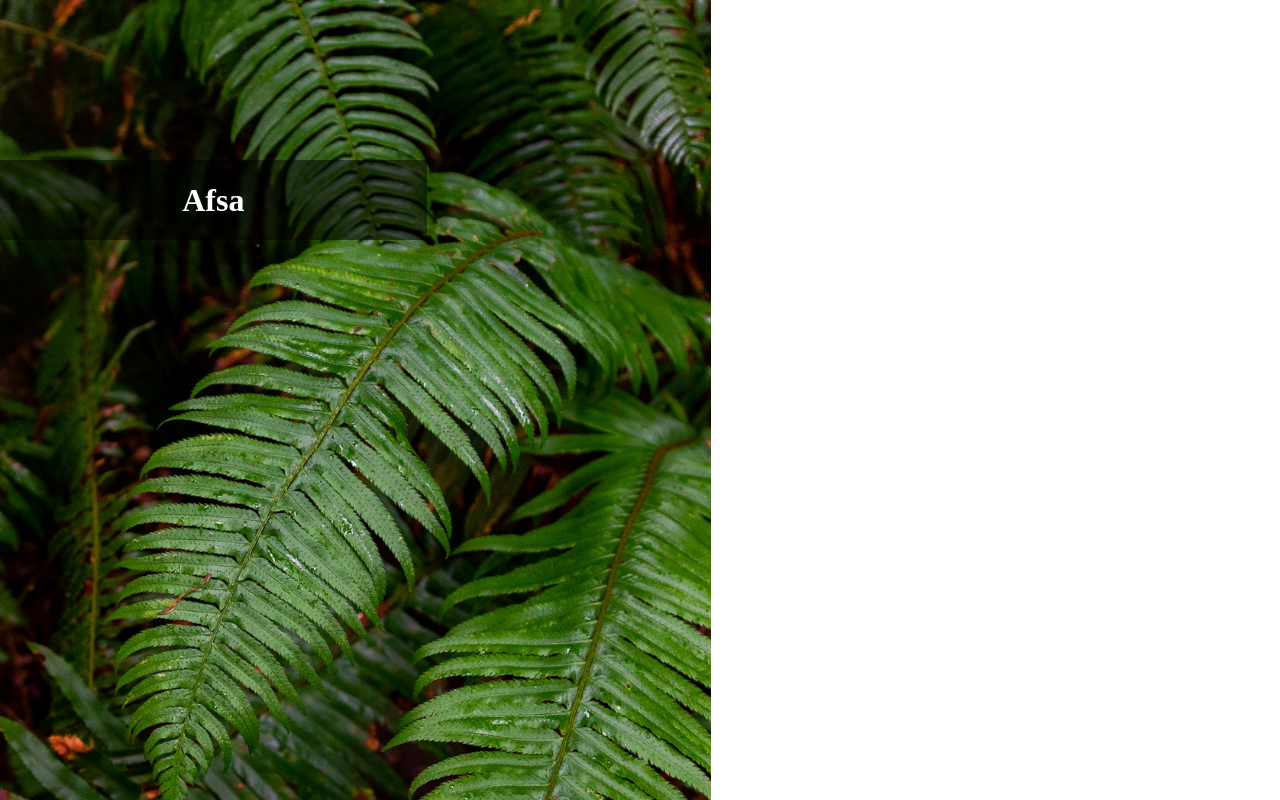
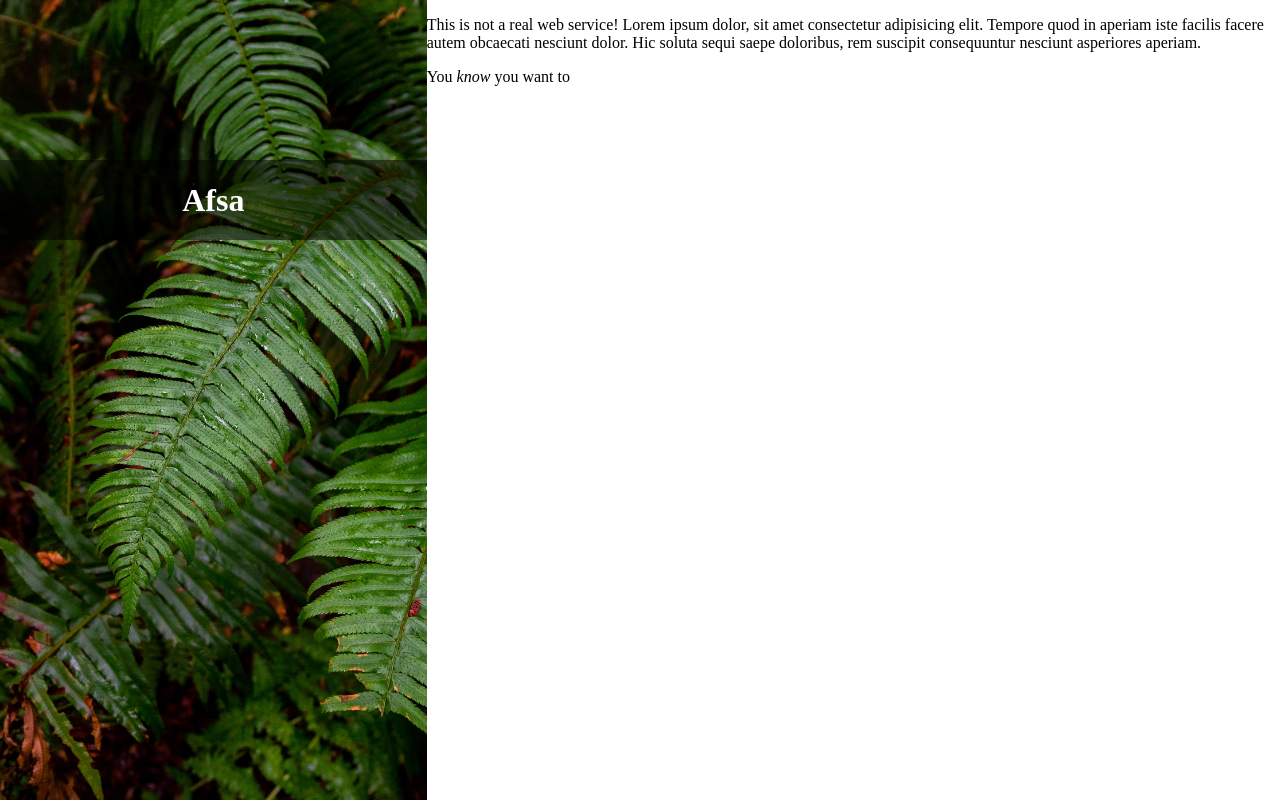
Before and after one commit to AbdurrahmanAfsa/sign-up-form, a plain HTML site: page index.html in a window 1280 px wide. Drawn offline with Linux system fonts and the light colour scheme.

Commit message:
Add text div to formSide div.

```diff
--- a/index.html
+++ b/index.html
@@ -14,7 +14,10 @@
         </div>
     </div>
     <div class="formSide">
-
+        <div class="text">
+            <p>This is not a real web service! Lorem ipsum dolor, sit amet consectetur adipisicing elit. Tempore quod in aperiam iste facilis facere autem obcaecati nesciunt dolor. Hic soluta sequi saepe doloribus, rem suscipit consequuntur nesciunt asperiores aperiam.</p>
+            <p>You <em>know</em> you want to</p>
+        </div>
     </div>
 </body>
 </html>
```
